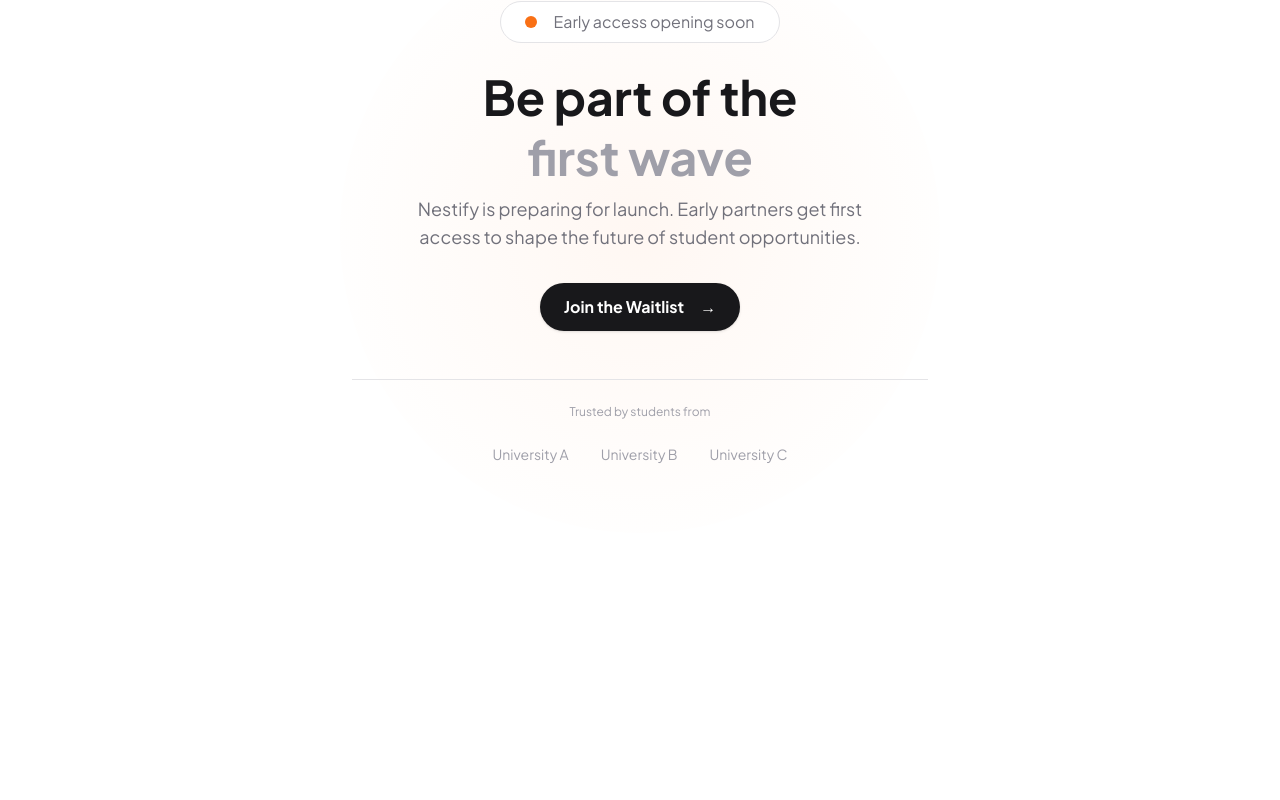
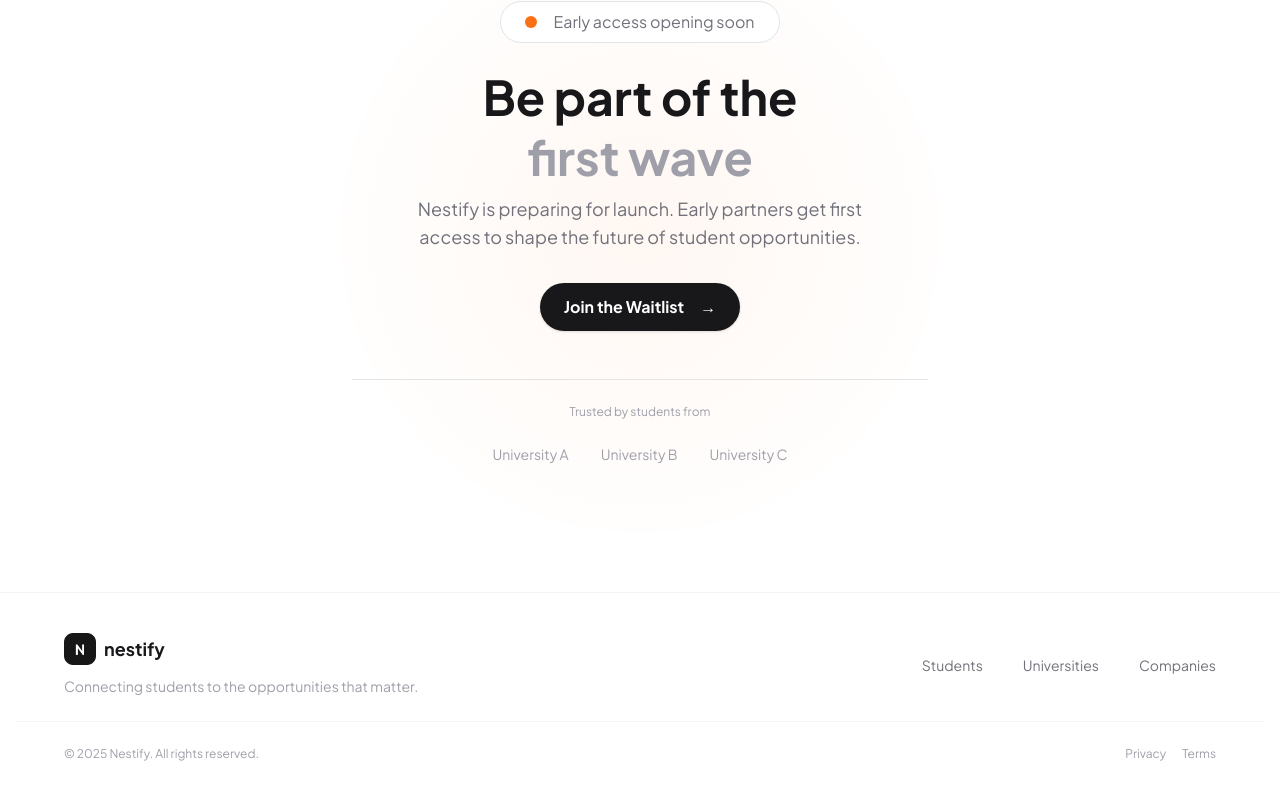
Before and after one commit to Forge-SE/nestify-pre-launch-website, a Next.js app: page / in a window 1280 px wide. Shown: the part 4919-5719 px from the top of the page. Before the commit the page ends 5511 px from the top, so only its background shows below. Built offline with nearby package versions, Linux system fonts and the light colour scheme.

Commit message:
Implemented the footer

```diff
--- /dev/null
+++ b/app/Footer.tsx
@@ -0,0 +1,34 @@
+"use client";
+import Image from "next/image";
+
+export default function Footer() {
+  return (
+    <footer className="w-full bg-white border-t border-zinc-100 pt-10 pb-4 px-4">
+      <div className="max-w-6xl mx-auto w-full flex flex-col md:flex-row justify-between items-start md:items-center gap-8 md:gap-0">
+        {/* Left: Logo and tagline */}
+        <div className="flex flex-col gap-2 min-w-[220px]">
+          <div className="flex items-center gap-2 mb-1">
+            <Image src="/logo.png" alt="Nestify logo" width={32} height={32} className="rounded-md" />
+            <span className="font-semibold text-zinc-900 text-lg">nestify</span>
+          </div>
+          <span className="text-zinc-400 text-sm leading-snug">Connecting students to the opportunities that matter.</span>
+        </div>
+        {/* Center: Navigation */}
+        <div className="flex gap-10 text-zinc-500 text-sm font-medium mt-2 md:mt-0">
+          <a href="#students" className="hover:text-zinc-900 transition">Students</a>
+          <a href="#universities" className="hover:text-zinc-900 transition">Universities</a>
+          <a href="#companies" className="hover:text-zinc-900 transition">Companies</a>
+        </div>
+      </div>
+      <hr className="my-6 border-zinc-100" />
+      <div className="max-w-6xl mx-auto w-full flex flex-col md:flex-row justify-between items-center text-xs text-zinc-400 gap-2">
+        <span>© 2025 Nestify. All rights reserved.</span>
+        <div className="flex gap-4">
+          <a href="#" className="hover:text-zinc-900 transition">Privacy</a>
+          <a href="#" className="hover:text-zinc-900 transition">Terms</a>
+        </div>
+      </div>
+      <div className="h-8" />
+    </footer>
+  );
+}
--- a/app/Hero.tsx
+++ b/app/Hero.tsx
@@ -60,7 +60,7 @@ export default function Hero() {
           Join the Waitlist
           <span className="inline-block text-xl">→</span>
         </a>
-        <a href="#learn-more" className="flex items-center gap-2 text-zinc-900 font-medium text-lg hover:underline transition">
+        <a href="#learn-more" className="flex items-center gap-2 text-zinc-900 font-medium text-lg transition">
           Learn more
         </a>
       </div>
--- a/app/page.tsx
+++ b/app/page.tsx
@@ -2,6 +2,7 @@
 import ForCompaniesSection from "./ForCompaniesSection";
 import HowItWorksSection from "./HowItWorksSection";
 import EarlyAccessSection from "./EarlyAccessSection";
+import Footer from "./Footer";
 import ForUniversitiesSection from "./ForUniversitiesSection";
 
 import ProblemSection from "./ProblemSection";
@@ -22,6 +23,7 @@ export default function Home() {
       <ForCompaniesSection />
       <HowItWorksSection />
       <EarlyAccessSection />
+      <Footer />
     </>
   );
 }
```
